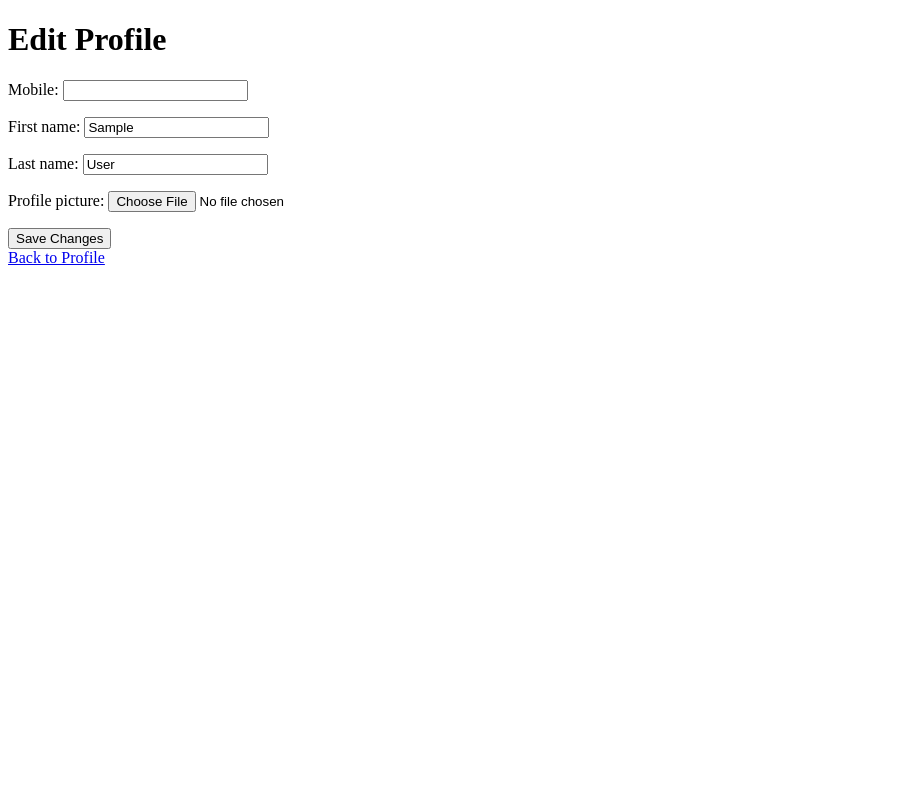
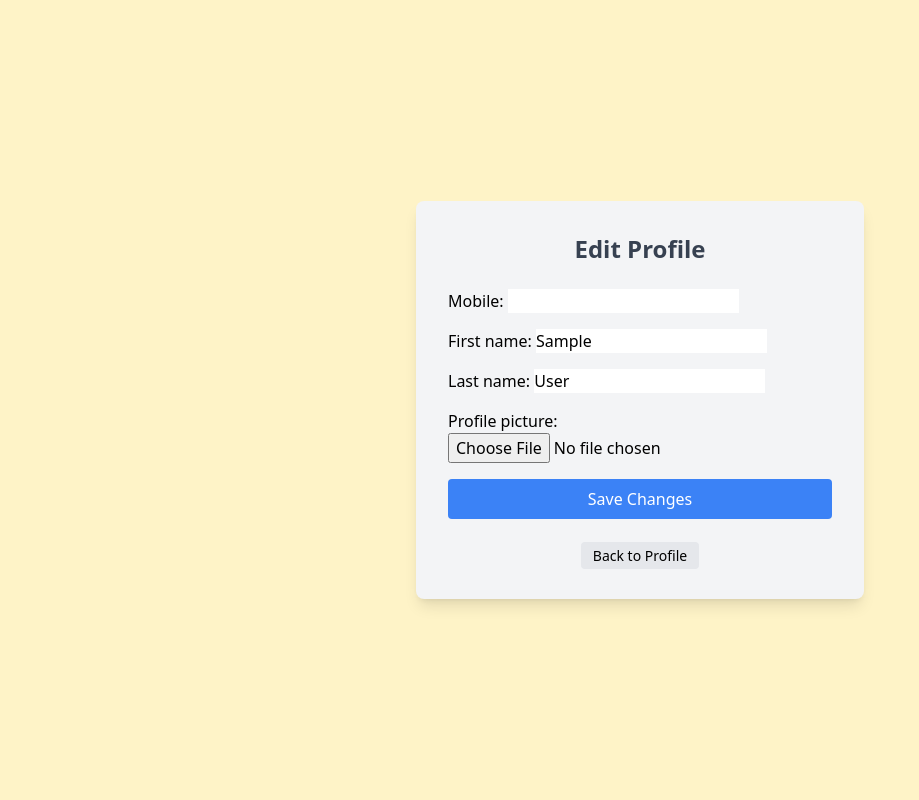
Before and after one commit to firooz-hosseini/CoffeeShop, a Django app: page /accounts/profile/edit/ in a window 1280 px wide. Shown: the whole page, without its empty margins (0-919 px from the left). Run offline with Django 5.2, Linux system fonts and the light colour scheme; the visitor is signed in with stand-in values (Sample User, id 1); some libraries are stand-ins or nearby versions.

Commit message:
profile_update

```diff
--- a/templates/accounts/profile_update.html
+++ b/templates/accounts/profile_update.html
@@ -1,21 +1,32 @@
 <!DOCTYPE html>
 <html lang="en">
 <head>
-    <meta charset="UTF-8">
-    <meta name="viewport" content="width=device-width, initial-scale=1.0">
-    <title>Document</title>
+  <meta charset="UTF-8">
+  <title>Edit Profile</title>
+  <script src="https://cdn.tailwindcss.com"></script>
 </head>
-<body>
-    <h1>Edit Profile</h1>
+<body class="bg-amber-100 min-h-screen flex items-center justify-center py-10 px-4">
 
-<form method="post" enctype="multipart/form-data">
-    {% csrf_token %}
-    {{ form.as_p }}
+  <div class="bg-gray-100 p-8 rounded-lg shadow-lg w-full max-w-md">
+    <h1 class="text-2xl font-bold text-center mb-6 text-gray-700">Edit Profile</h1>
 
-    <button type="submit">Save Changes</button>
-</form>
+    <form method="post" enctype="multipart/form-data" class="space-y-4">
+      {% csrf_token %}
+      {{ form.as_p }}
 
-<a href="{% url 'profile' %}">Back to Profile</a>
+      <button type="submit"
+              class="w-full bg-blue-500 hover:bg-blue-600 text-white py-2 px-4 rounded">
+        Save Changes
+      </button>
+    </form>
+
+    <div class="mt-6 text-center">
+      <a href="{% url 'profile' %}"
+         class="bg-gray-200 hover:bg-gray-300 text-sm text-black px-3 py-1 rounded">
+        Back to Profile
+      </a>
+    </div>
+  </div>
 
 </body>
 </html>
```
